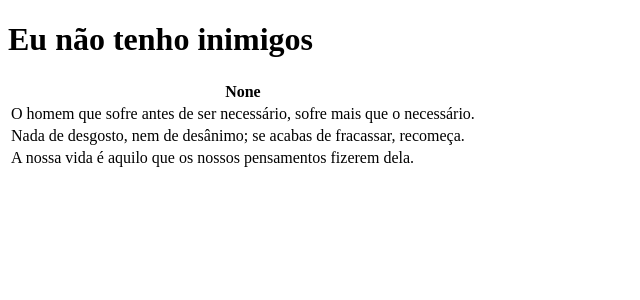
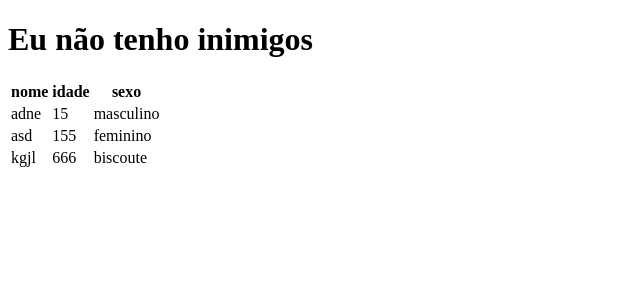
Before and after one commit to AndersonFilho14/python_web, a Flask app: page /hello in a window 1280 px wide. Shown: the top 300 px of the page, without its empty margins (0-640 px from the left). Run offline with Flask 3, Linux system fonts and the light colour scheme.

Commit message:
aula: Mostrando atributos na view

```diff
--- a/frases.py
+++ b/frases.py
@@ -6,5 +6,12 @@ class Estoico(Filosofo):
          "A nossa vida é aquilo que os nossos pensamentos fizerem dela."
         ]
     @classmethod
-    def frases(cls) -> list[str]:
+    def get_frases(cls) -> list[str]:
         return cls.mensagens
+
+class Pessoa():
+    def __init__(self, nome:str, idade:int, sexo):
+        self.nome = nome
+        self.idade =idade
+        self.sexo = sexo
+        pass
--- a/interface/filoso.py
+++ b/interface/filoso.py
@@ -1,5 +1,6 @@
 from abc import ABC, abstractmethod
 
 class Filosofo(ABC):
+    @classmethod
     @abstractmethod
     def frases(self) -> list[str]: pass
--- a/main.py
+++ b/main.py
@@ -1,15 +1,26 @@
 from flask import Flask, render_template
 
-from frases import Estoico
+from frases import Estoico, Pessoa
 
 app = Flask(__name__)
 
+frases = Estoico.get_frases()[0]
+print(frases)
+
+adne = Pessoa(nome="adne", idade=15, sexo='masculino' )
+asd = Pessoa(nome='asd', idade=155, sexo= 'feminino')
+kgjl = Pessoa(nome='kgjl', idade=666, sexo= 'biscoute')
+
+
+todas_pessoas = [adne, asd, kgjl]
 
 @app.route("/hello")
 def hello():
     return render_template("lista.html",
                         variavel_h1= "Eu não tenho inimigos",
-                        lista_itens= Estoico.frases()
+                        lista_itens= todas_pessoas
                         )
 
-app.run()
+if __name__ == '__main__':
+
+    app.run()
--- a/templates/lista.html
+++ b/templates/lista.html
@@ -13,13 +13,17 @@
       <table class="table table-striped table-responsive table-bordered">
          <thead class="thead-default">
             <tr>
-               <th>None</th>
+               <th>nome</th>
+               <th>idade</th>
+               <th>sexo</th>
             </tr>
         </thead>
         <tbody>
            {%for item in lista_itens%}
            <tr>
-               <td>{{ item }}</td>
+               <td>{{ item.nome }}</td>
+               <td>{{ item.idade }}</td>
+               <td>{{ item.sexo }}</td>
            </tr>
            {% endfor %}
         </tbody>
```
